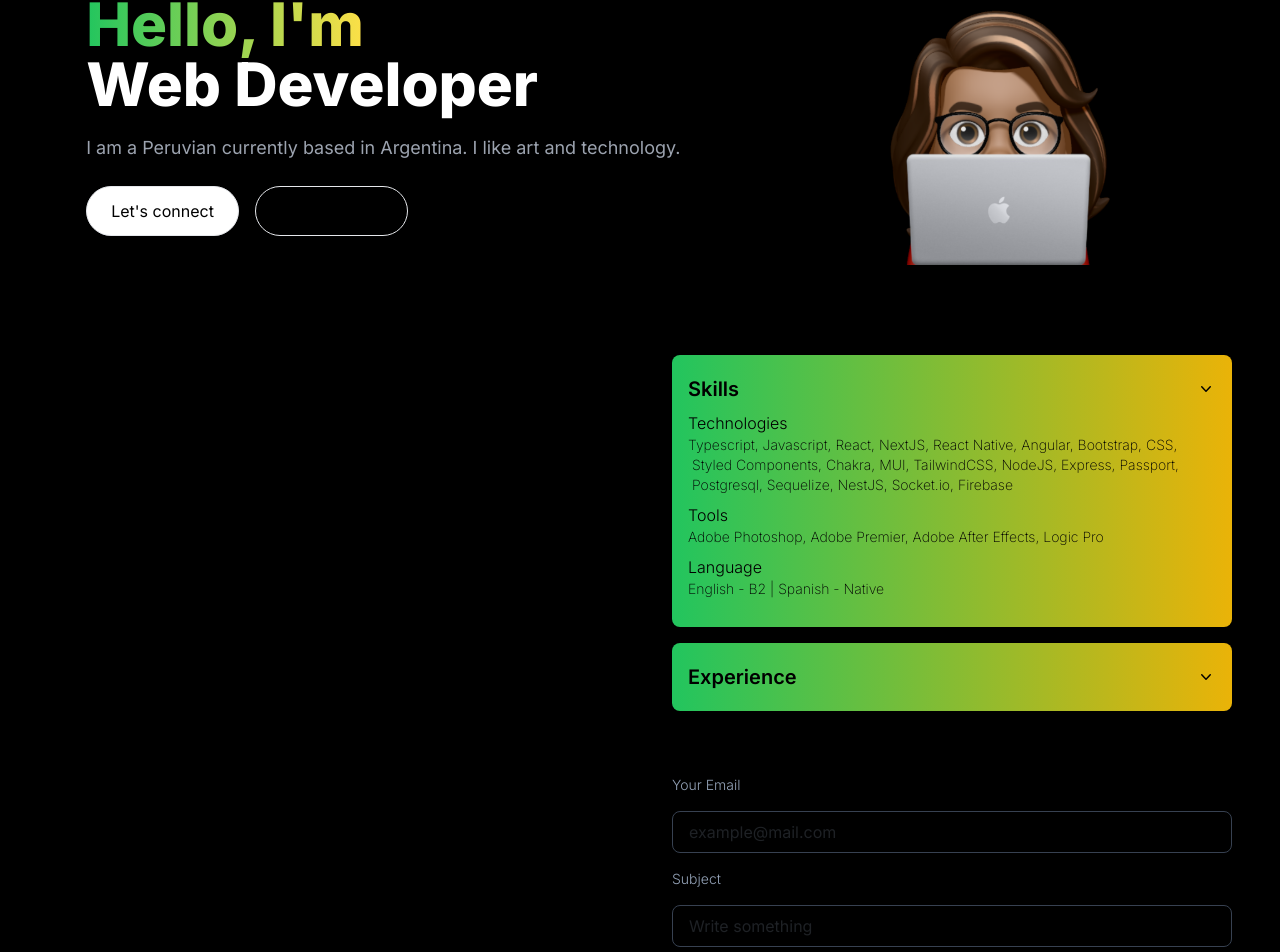
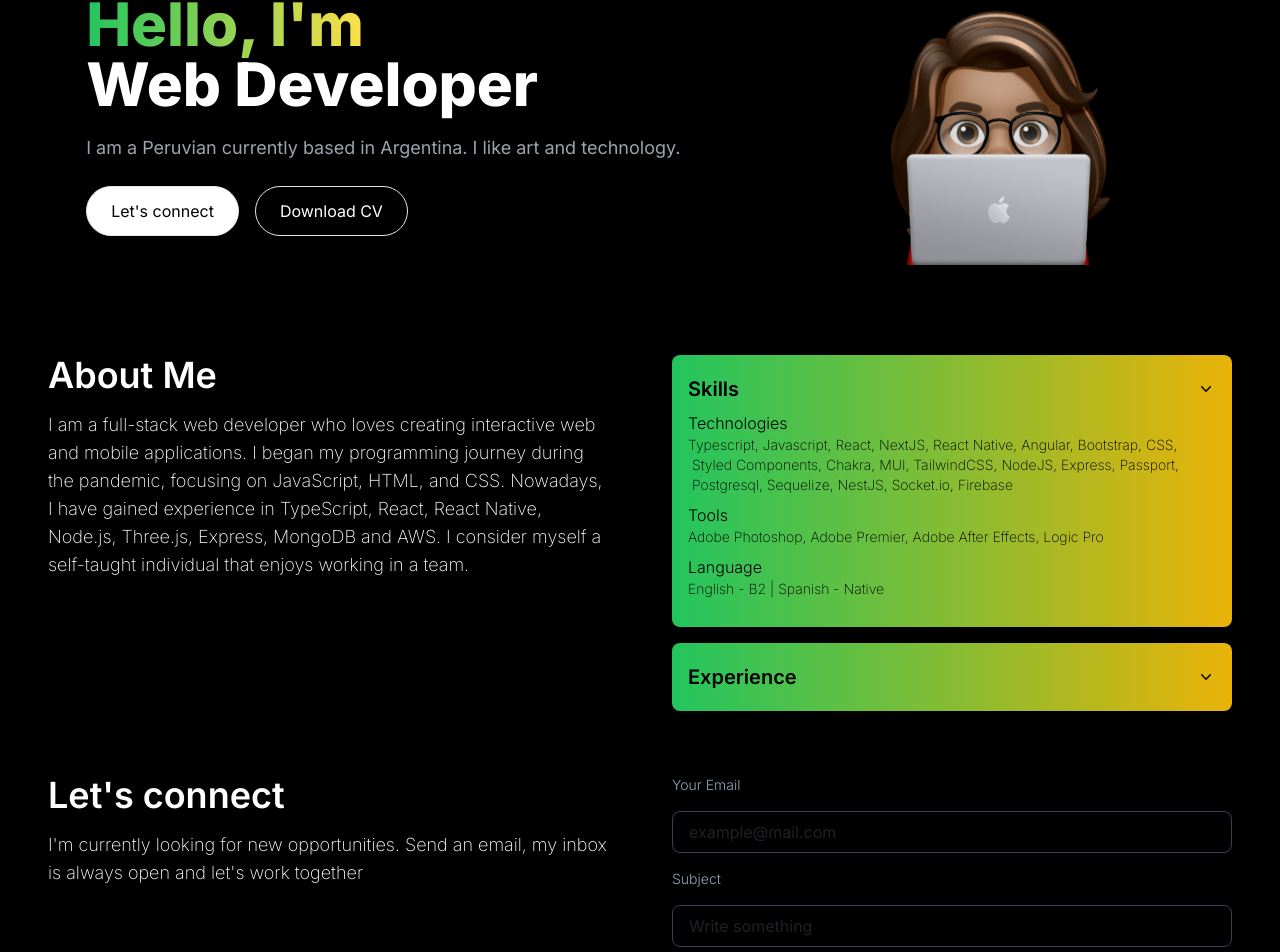
Before and after one commit to katpachecob/kath-portfolio, a Next.js app: page / in a window 1280 px wide. Shown: the part 165-1117 px from the top of the page. Built offline with nearby package versions, Linux system fonts and the light colour scheme; no server answers.

Commit message:
changes in light mode

```diff
--- a/src/app/components/AboutSection.tsx
+++ b/src/app/components/AboutSection.tsx
@@ -8,8 +8,8 @@ const AboutSection = () => {
       <div className='md:grid md:grid-cols-2 gap-6 items-start p-6 mt-4 xl:gap-16 '>
 
         <div>
-          <h2 className='font-semibold text-4xl mb-4 '>About Me</h2>
-          <p className='font-extralight text-base md:text-lg '>
+          <h2 className='font-semibold text-4xl mb-4 text-white'>About Me</h2>
+          <p className='font-extralight text-base md:text-lg text-white '>
             I am a full-stack web developer who loves creating interactive web and mobile applications. I began my programming journey during the pandemic, focusing on JavaScript, HTML, and CSS. Nowadays, I have gained experience in TypeScript, React, React Native, Node.js, Three.js, Express, MongoDB and AWS. I consider myself a self-taught individual that enjoys working in a team.
           </p>
 
--- a/src/app/components/ContactSection.tsx
+++ b/src/app/components/ContactSection.tsx
@@ -7,8 +7,8 @@ const ContactSection = () => {
             <div className='grid grid-cols-1 md:grid-cols-2 gap-6 items-start p-6 mt-4 xl:gap-16 '>
 
                 <div className=''>
-                <h2 className='font-semibold text-4xl mb-4 '>{`Let's connect`}</h2>
-                <p className='font-extralight text-base md:text-lg '>{`I'm currently looking for new opportunities. Send an email, my inbox is always open and let's work together`}</p>
+                <h2 className='font-semibold text-white text-4xl mb-4 '>{`Let's connect`}</h2>
+                <p className='text-white font-extralight text-base md:text-lg '>{`I'm currently looking for new opportunities. Send an email, my inbox is always open and let's work together`}</p>
 
                 </div>
                 <div className=''>
--- a/src/app/components/EmailSection.tsx
+++ b/src/app/components/EmailSection.tsx
@@ -14,15 +14,15 @@ const EmailSection = () => {
             subject: '',
             message: ''
         },
-        onSubmit: values => handleForm(values )
+        onSubmit: values => handleForm(values)
     })
 
-    const handleForm = async (values: TUserInformation, ) => {
+    const handleForm = async (values: TUserInformation,) => {
         try {
             let res = await addDoc(collection(db, 'contact'), {
                 email: values.email,
                 subject: values.subject,
-             message:values.message
+                message: values.message
             })
             formik.resetForm()
         } catch (err: any) {
--- a/src/app/components/HeaderSection.tsx
+++ b/src/app/components/HeaderSection.tsx
@@ -38,7 +38,7 @@ const HeaderSection = () => {
                         <button onClick={()=>navigate.push('#contact')} className="px-6 w-full lg:w-fit  py-3 rounded-full lg:mr-4 mr-0 bg-white border text-black hover:bg-transparent hover:text-slate-200 transition duration-300">{`Let's connect`}</button>
                         <a href="/profilePic/Katherine_Pacheco.pdf" target='_blank'>
 
-                        <button className="px-6 transition ease-in-out w-full lg:w-fit py-3 duration-300 rounded-full border hover:scale-105 hover:shadow-lg hover:bg-gradient-to-r hover:from-green-500 hover:text-black/50 hover:to-yellow-300 hover:shadow-slate-800 mt-3 delay-150 lg:mt-0">Download CV</button>
+                        <button className="px-6 transition text-white ease-in-out w-full lg:w-fit py-3 duration-300 rounded-full border hover:scale-105 hover:shadow-lg hover:bg-gradient-to-r hover:from-green-500 hover:text-black/50 hover:to-yellow-300 hover:shadow-slate-800 mt-3 delay-150 lg:mt-0">Download CV</button>
                         </a>
                     </div>
                 </div>
```
Lines whose indentation alone changed are shown as unchanged.
